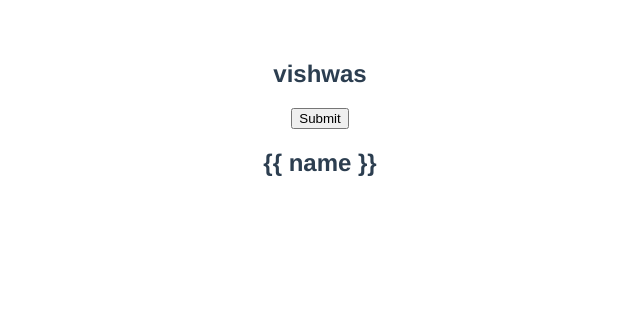
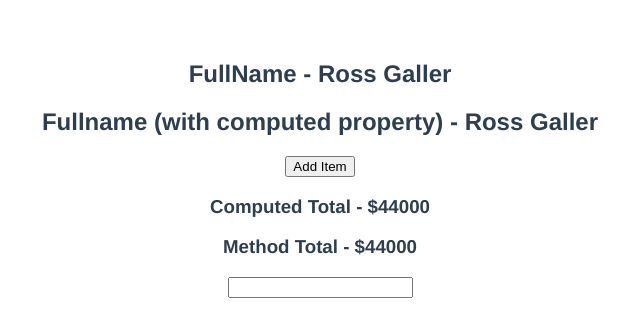
Before and after one commit to shubhamhirap/vue-training, a Vue app: page / in a window 1280 px wide. Shown: the top 336 px of the page, without its empty margins (320-960 px from the left). Built offline with nearby package versions, Linux system fonts and the light colour scheme.

Commit message:
computed properties, computed properties vs methods

```diff
--- a/src/App.vue
+++ b/src/App.vue
@@ -1,10 +1,14 @@
 <template>
   <div>
-    <!-- v-once directive - renders corresponding HTML element only once -->
-    <h2 v-once>{{ name }}</h2>
-    <button @click="name = 'batman'">Submit</button>
-    <!-- v-pre - skips comilation for corresponding element i.e. it renders element as it is on screen -->
-    <h2 v-pre>{{ name }}</h2>
+    <h2>FullName - {{ firstName }} {{ lastName }}</h2>
+    <!-- with computed property -->
+    <h2>Fullname (with computed property) - {{ fullName }}</h2>
+    <button @click="items.push({ id: 4, title: 'audi', price: 21000 })">
+      Add Item
+    </button>
+    <h3>Computed Total - ${{ total }}</h3>
+    <h3>Method Total - ${{ getTotal() }}</h3>
+    <input type="text" v-model="country" />
   </div>
 </template>
 
@@ -13,10 +17,37 @@ export default {
   name: "App",
   data() {
     return {
-      name: "vishwas",
+      firstName: "Ross",
+      lastName: "Galler",
+      items: [
+        { id: 1, title: "Honda", price: 12000 },
+        { id: 2, title: "ford", price: 10000 },
+        { id: 3, title: "BMW", price: 22000 },
+      ],
+      country: "",
     };
   },
-  methods: {},
+  methods: {
+    getTotal() {
+      console.log("total method");
+      return this.items.reduce(
+        (total, current) => (total = total + current.price),
+        0
+      );
+    },
+  },
+  computed: {
+    fullName() {
+      return `${this.firstName} ${this.lastName}`;
+    },
+    total() {
+      console.log("computed");
+      return this.items.reduce(
+        (total, current) => (total = total + current.price),
+        0
+      );
+    },
+  },
 };
 </script>
 
```
